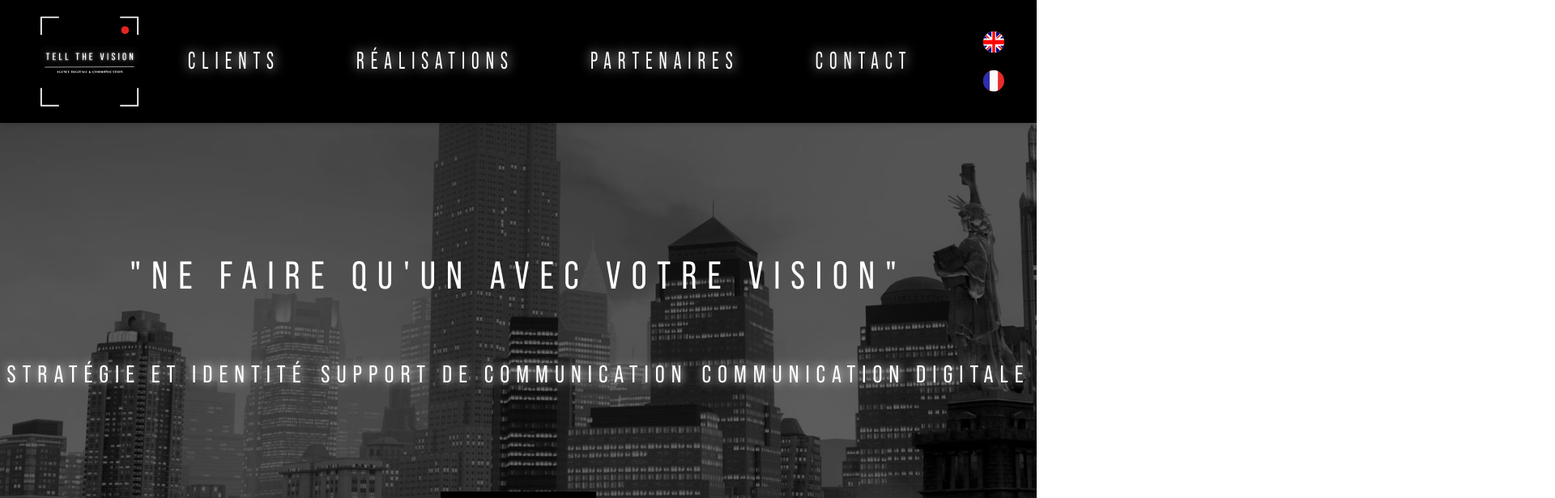
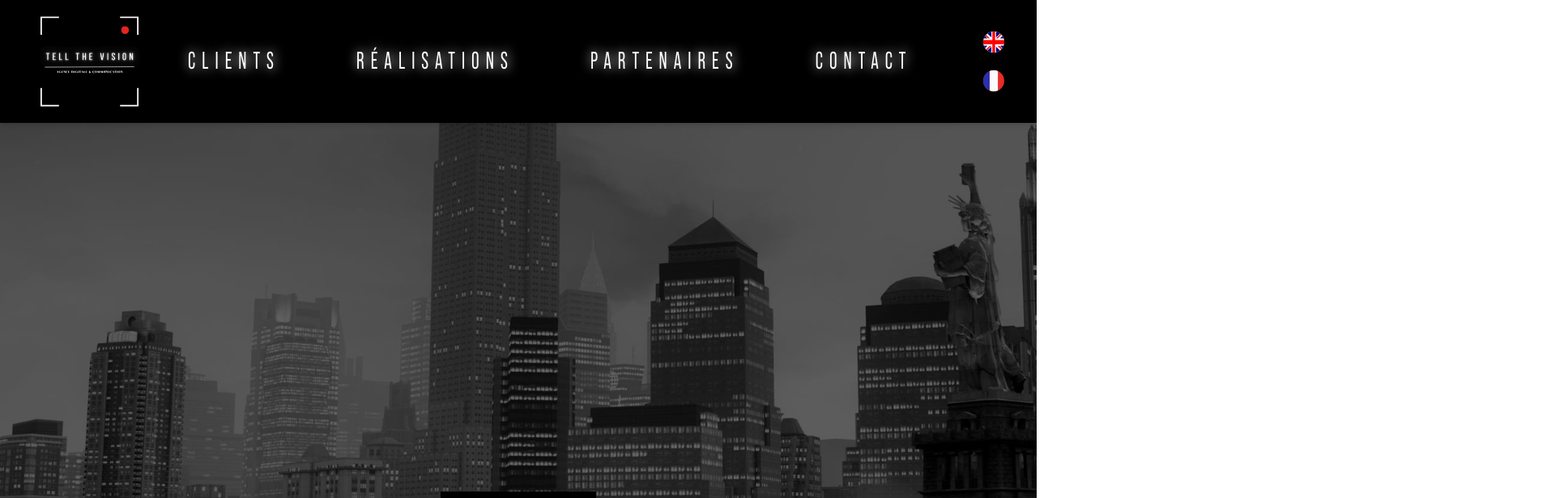
Before and after one commit to Paolo-Rzf/tell-the-vision, a React (Vite) app: page / in a window 1280 px wide. Shown: the top 616 px of the page at 81% size, 1920 px wide, since content can reach past the window. Built offline with nearby package versions, Linux system fonts and the light colour scheme.

Commit message:
Essai animation home

```diff
--- a/src/HomePage.jsx
+++ b/src/HomePage.jsx
@@ -1,39 +1,21 @@
-import React, { useEffect, useRef } from 'react';
+import React, { useEffect, useRef, useState } from 'react';
 import { useTranslation } from 'react-i18next';
-import gsap from 'gsap'; // Assuming GSAP is installed
+import "./components/CercleAnimation.css"; // Fichier CSS pour notre animation
 
 const HomePage = () => {
   const { t } = useTranslation();
-  const bgImageRef = useRef(null); // Create a ref for the background image
+  const [animationComplete, setAnimationComplete] = useState(false);
 
-  useEffect(() => {
-    const bgImage = bgImageRef.current;
-
-    if (bgImage) {
-      // Get the background image width
-      const imageWidth = bgImage.clientWidth;
-
-      // Create a GSAP timeline for the animation
-      const tl = gsap.timeline({ paused: true });
-
-      // Set the initial scale to 0 to prevent overflow
-      tl.set(bgImage, { scale: 0 });
-
-      // Animate the scale and position simultaneously
-      tl.to(bgImage, {
-        scale: 1,
-        x: 0,
-        duration: 2,
-        ease: 'power3.out'
-      });
-
-      // Play the animation on component mount
-      tl.play();
-    }
-  }, []); // Empty dependency array to run the effect only once on mount
+  const handleAnimationEnd = () => {
+    setAnimationComplete(true);
+  };
 
   return (
-    <div className="bg-cover bg-center h-screen w-screen relative" ref={bgImageRef} style={{ backgroundImage: `url('images/bg-home-web.jpg')` }}>
+    <div className="bg-cover bg-center h-screen w-screen relative" style={{ backgroundImage: `url('images/bg-home-web.jpg')` }}>
+      <div className={`circle-container ${animationComplete && "hidden"}`}>
+        <div className="circle z-[52]" onAnimationEnd={handleAnimationEnd}></div>
+        <div className='bg-white h-screen w-screen z-[51] circle-wall'></div>
+      </div>
       <div className='flex justify-center h-full items-center wrapper flex-col'>
         <h1 className='font-Regular tracking-[0.8rem] text-5xl text-white z-50'>"{t("on_vision")}"</h1>
         <div className='font-Regular tracking-[0.5rem] text-3xl text-white z-50 w-full flex justify-around mt-20 textShadow'>
--- /dev/null
+++ b/src/components/CercleAnimation.css
@@ -0,0 +1,54 @@
+.circle-container {
+  position: relative;
+  width: 100%;
+  height: 100vh;
+  display: flex;
+  justify-content: center;
+  align-items: center;
+}
+
+.circle {
+  position: absolute;
+  width: 150px;
+  height: 150px;
+  border-radius: 50%;
+  background-color: black;
+  animation: circleAnimation 1.5s ease-in-out forwards;
+}
+
+.circle-wall {
+  animation: wallAnimation 1.5s ease-in-out forwards;
+}
+
+@keyframes wallAnimation {
+  50% {
+    opacity: 1;
+  }
+  100% {
+    opacity: 0;
+  }
+}
+
+@keyframes circleAnimation {
+  0% {
+    transform: translateY(-50vh) scale(0);
+  }
+
+  30% {
+    transform: translateY(10vh) scale(1);
+  }
+
+  45% {
+    transform: translateY(-10vh) scale(1);
+  }
+
+  50% {
+    transform: translateY(0) scale(1);
+    opacity: 1;
+  }
+
+  100% {
+    transform: translateY(0) scale(100);
+    opacity: 0;
+  }
+}
```
